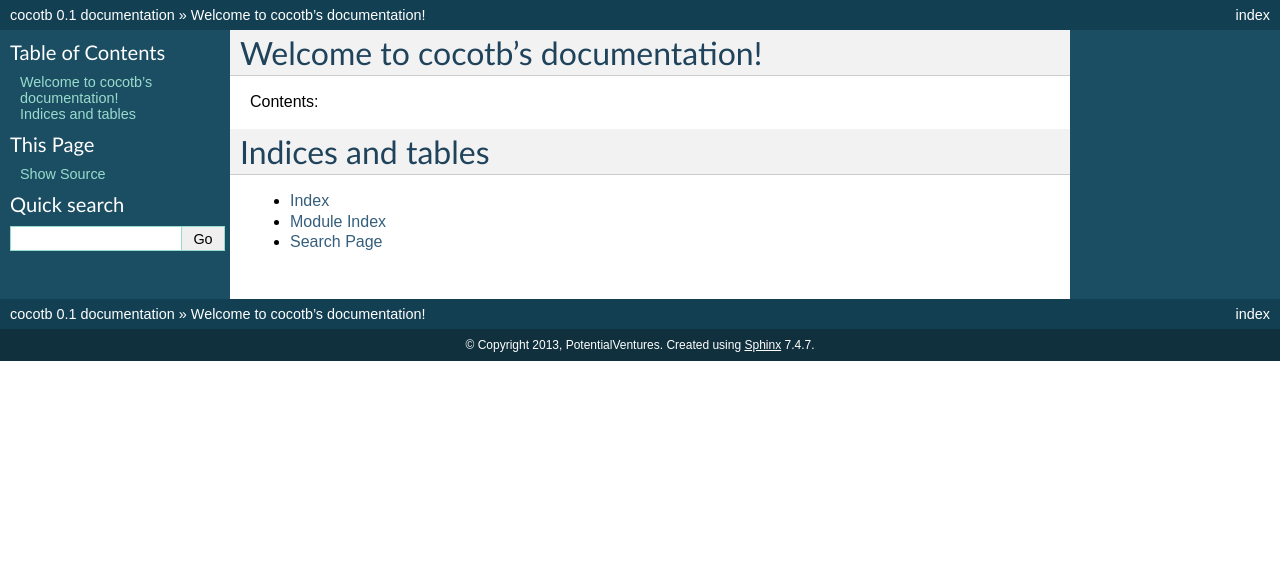
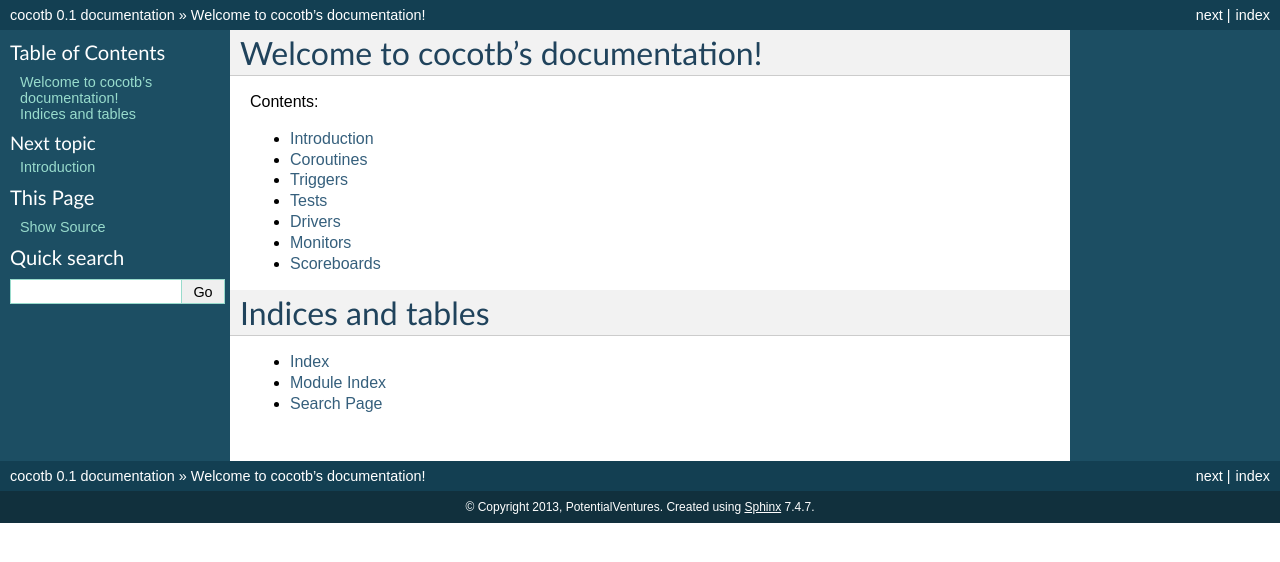
Before and after one commit to bushbecky/cocotb-bus, a Sphinx documentation site: the page built from documentation/source/index.rst, in a window 1280 px wide. Shown: the top 562 px of the page. Built offline with Sphinx 7.4.7, drawn with Linux system fonts in a browser that asks for light colours; formulas are drawn with MathJax 3.

Commit message:
Skeletal documentation outline, testing post-commit hook

```diff
--- /dev/null
+++ b/documentation/source/coroutines.rst
@@ -0,0 +1,4 @@
+Coroutines
+==========
+
+Information about coroutines
--- /dev/null
+++ b/documentation/source/drivers.rst
@@ -0,0 +1,4 @@
+Drivers
+=======
+
+Drivers abstract bus functionality
--- a/documentation/source/index.rst
+++ b/documentation/source/index.rst
@@ -11,6 +11,13 @@
 .. toctree::
    :maxdepth: 2
 
+   introduction
+   coroutines
+   triggers
+   tests
+   drivers
+   monitors
+   scoreboards
 
 
 Indices and tables
--- /dev/null
+++ b/documentation/source/introduction.rst
@@ -0,0 +1,4 @@
+Introduction
+============
+
+Brief introduction
--- /dev/null
+++ b/documentation/source/monitors.rst
@@ -0,0 +1,4 @@
+Monitors
+========
+
+Monitors abstract bus functionlity for reconstructing transactions
--- /dev/null
+++ b/documentation/source/scoreboards.rst
@@ -0,0 +1,4 @@
+Scoreboards
+===========
+
+Placeholder
--- /dev/null
+++ b/documentation/source/tests.rst
@@ -0,0 +1,6 @@
+Tests
+=====
+
+Tests are defined using the @test decorator
+
+.. autoclass:: cocotb.decorators.test
--- /dev/null
+++ b/documentation/source/triggers.rst
@@ -0,0 +1,5 @@
+Triggers
+========
+
+
+All stuff about triggers
```
